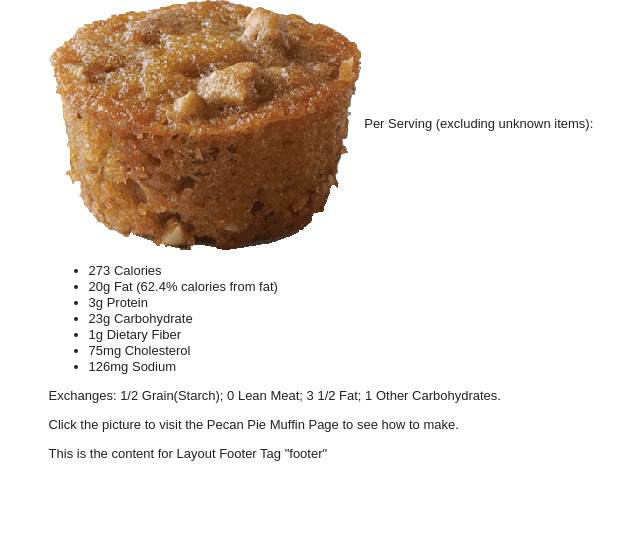
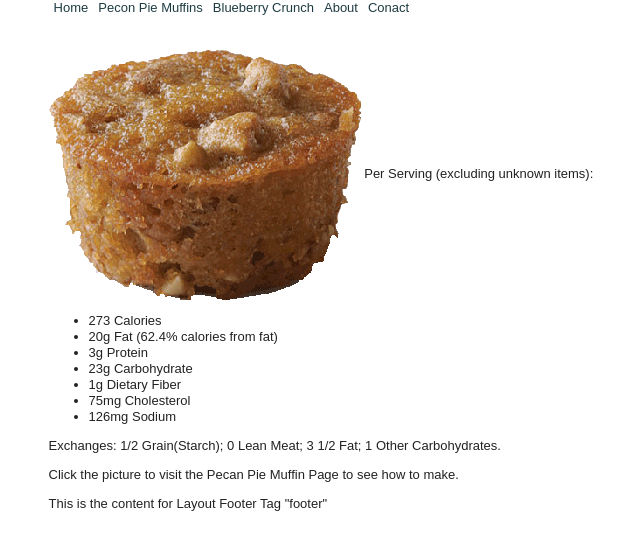
Before and after one commit to dscarbro/dscarbro-food-website-responsive, a plain HTML site: page index.html in a window 1280 px wide. Shown: the whole page, without its empty margins (25-665 px from the left). Drawn offline with Linux system fonts and the light colour scheme.

Commit message:
Random Update

```diff
--- a/_css/fluid-layout.css
+++ b/_css/fluid-layout.css
@@ -1,4 +1,12 @@
 @charset "utf-8";
+/* Color Palette
+#F2EC99 - base
+#F2C48D - tan
+#F25050 - redish
+#67BFAD - light blue
+#1D3C42 - dark blue
+link: https://kuler.adobe.com/#themeID/2251599
+*/
 /* Simple fluid media
    Note: Fluid media requires that you remove the media's height and width attributes from the HTML
    http://www.alistapart.com/articles/fluid-images/
@@ -46,6 +54,10 @@ img, object, embed, video {
 }
 .footer {
 }
+.navlist {
+}
+.navitem {
+}
 .zeroMargin_mobile {
 margin-left: 0;
 }
@@ -69,8 +81,13 @@ display: none;
 	display: block;
 }
 .nav {
+	color: #1D3C42;
 }
 .footer {
+}
+.navlist {
+}
+.navitem {
 }
 .hide_tablet {
 display: none;
@@ -98,8 +115,18 @@ margin-left: 0;
 	display: block;
 }
 .nav {
+	color: #1D3C42;
+	height: 50px;
 }
 .footer {
+}
+.navlist {
+}
+.navitem {
+	list-style-type: none;
+	float: left;
+	margin: auto 5px;
+	min-width:
 }
 .zeroMargin_desktop {
 margin-left: 0;
--- a/_css/styles.css
+++ b/_css/styles.css
@@ -9,13 +9,3 @@ F25050
 1D3C42
 link: https://kuler.adobe.com/#themeID/2251599
 */
-
-/* background objects */
-
-header{
-	color: #F2EC99;
-	width: 100%;
-	height: 50px;
-}
-
-/* end bgobjects */
--- a/index.html
+++ b/index.html
@@ -30,7 +30,15 @@ Do the following if you're using your customized build of modernizr (http://www.
 <div class="gridContainer clearfix">
 <header>
   <!-- Use Insert Panel for additional Fluid Grid Layout Div tags. Note: All Layout Div tags must be inserted directly inside the "gridContainer" div tag. Nested Layout Div tags are not currently supported. -->
-  <nav class="fluid nav"></nav>
+  <nav class="fluid nav">
+   <ul class="fluid fluidList navlist">
+   	 <li class="fluid navitem">Home</li>
+     <li class="fluid navitem">Pecon Pie Muffins</li>
+     <li class="fluid navitem">Blueberry Crunch</li>
+     <li class="fluid navitem">About</li>
+     <li class="fluid navitem">Conact</li>
+   </ul>
+  </nav>
 </header>
 
 <span>
```
